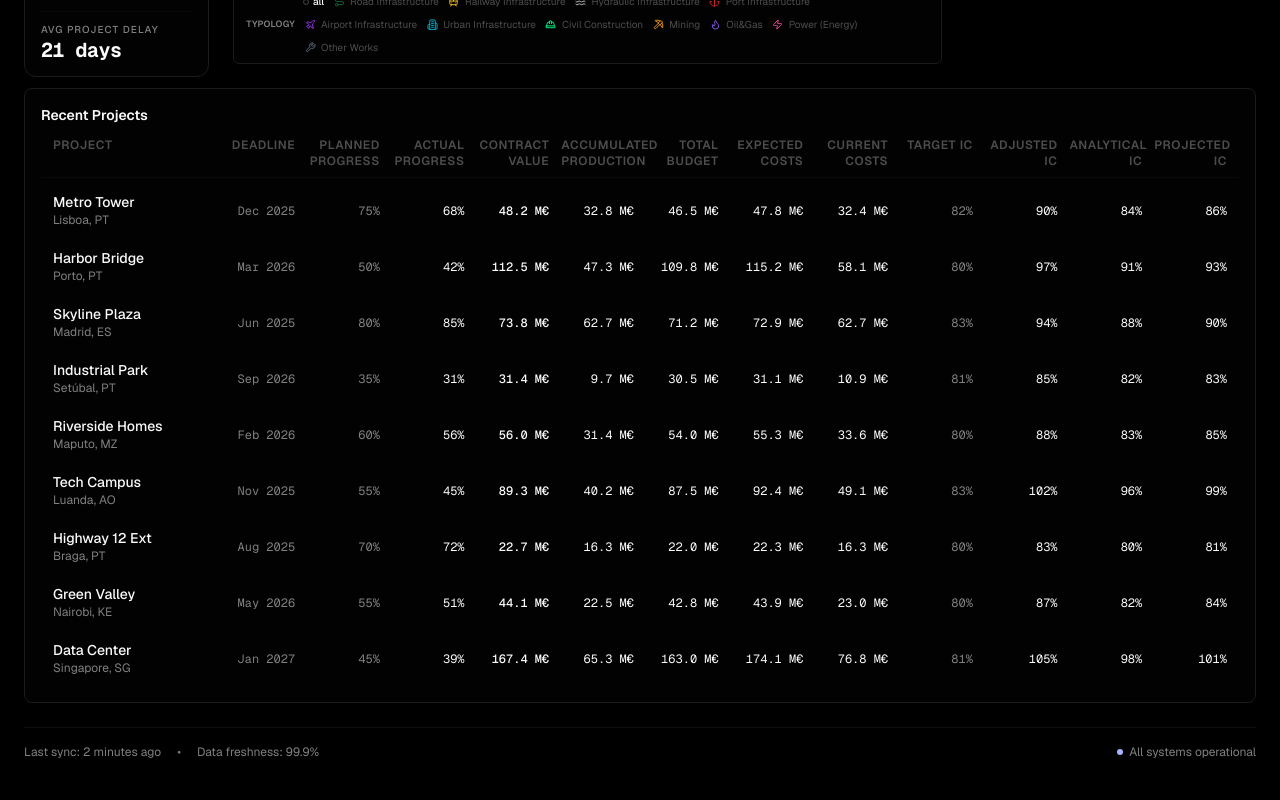
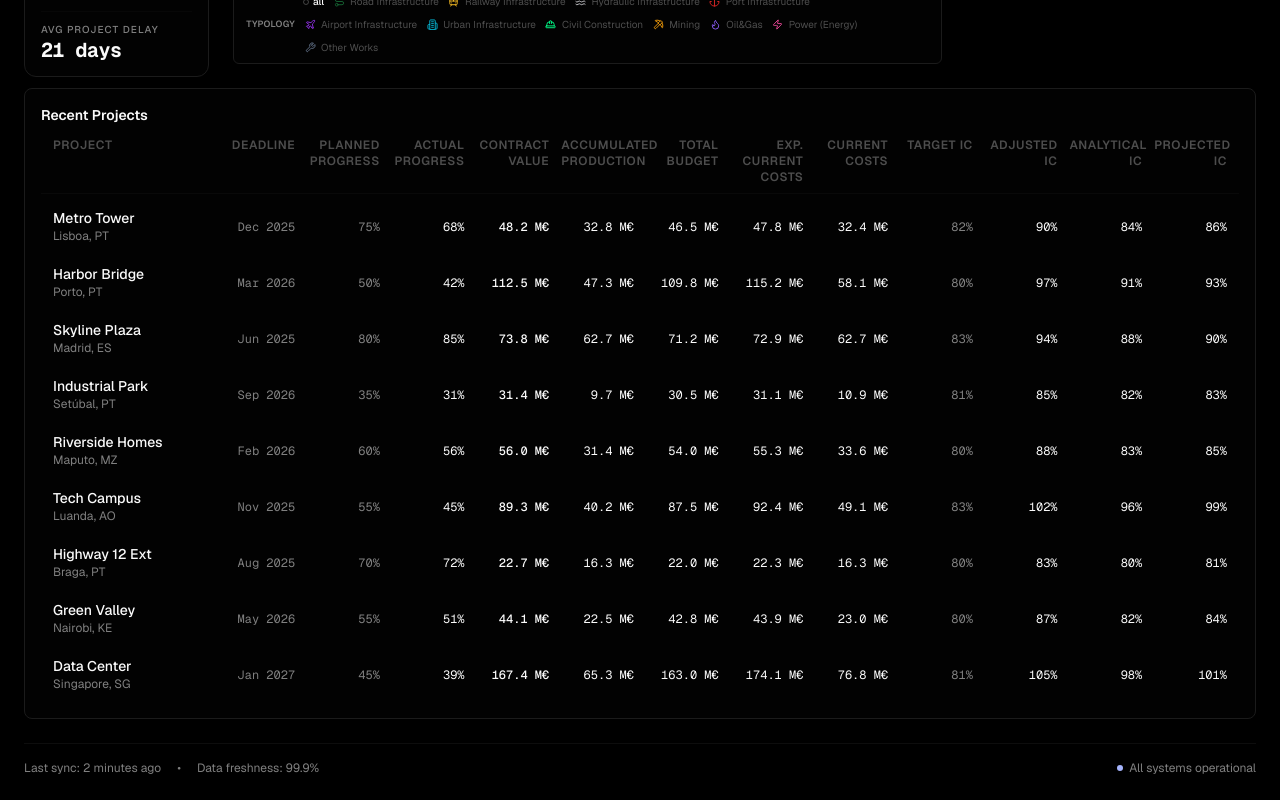
Before and after one commit to danielrebelo-volis/v0-volis-build-dashboard, a Next.js app: page / in a window 1280 px wide. Shown: the part 778-1578 px from the top of the page. Built offline with nearby package versions, Linux system fonts and the light colour scheme.

Commit message:
feat: rename "Expected Costs" to "Exp. Current Costs" in project-list column labels

```diff
--- a/components/project-list.tsx
+++ b/components/project-list.tsx
@@ -33,7 +33,7 @@ const COLUMNS = [
   { label: "Contract Value", span: "col-span-1", align: "right" },
   { label: "Accumulated Production", span: "col-span-1", align: "right" },
   { label: "Total Budget", span: "col-span-1", align: "right" },
-  { label: "Expected Costs", span: "col-span-1", align: "right" },
+  { label: "Exp. Current Costs", span: "col-span-1", align: "right" },
   { label: "Current Costs", span: "col-span-1", align: "right" },
   { label: "Target IC", span: "col-span-1", align: "right" },
   { label: "Adjusted IC", span: "col-span-1", align: "right" },
```
